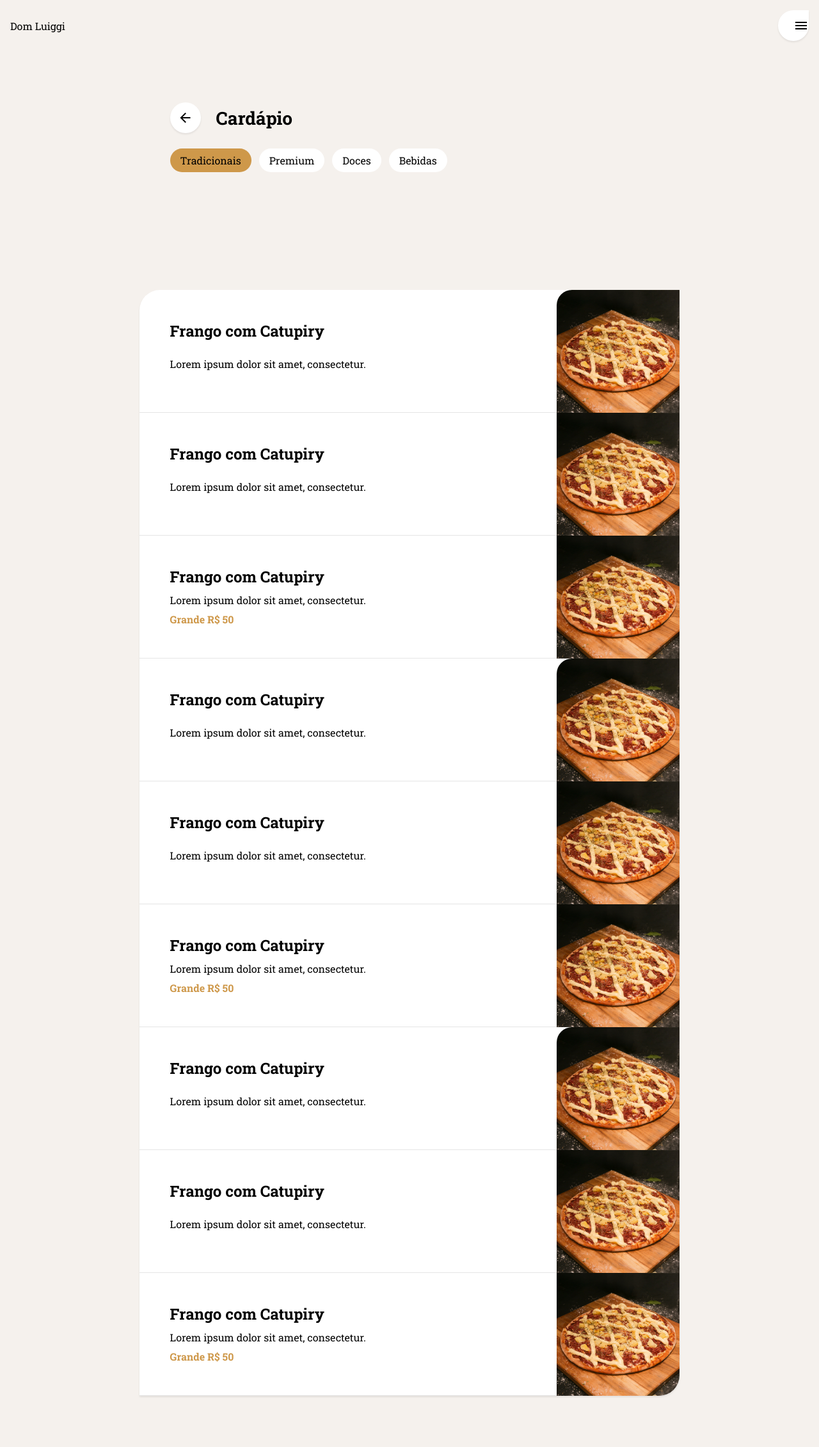
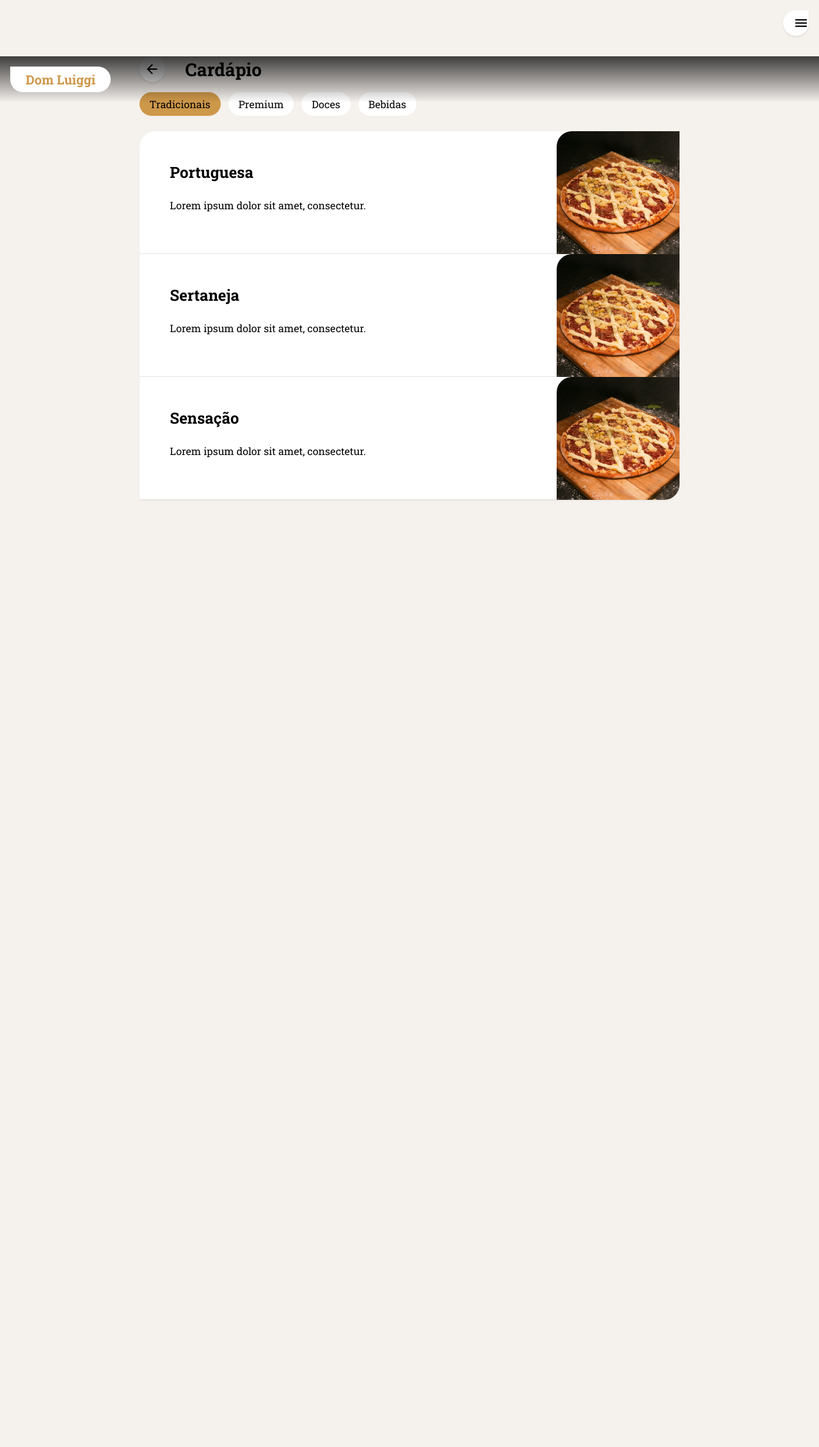
Before and after one commit to mordzin/domluiggi, a PHP site: page /cardapio.html in a window 1280 px wide. Shown: the whole page at 64% size. After the commit the page ends 782 px from the top, so only its background shows below. Run offline with PHP 8.4, Linux system fonts and the light colour scheme.

Commit message:
Site Dom Luiggi Home e Cardapio 90%

```diff
--- a/ahto.css
+++ b/ahto.css
@@ -39,8 +39,7 @@ section,
 .wrap {
 	display: grid;
 	width: 100%;
-	max-width: 100vw;
-	grid-template-columns: 1fr;
+	max-width: calc(100vw - 2rem);
 	grid-auto-rows: auto;
 	justify-self: center;
 	align-self: center;
@@ -82,21 +81,34 @@ section,
 /**/
 
 #mainHeader {
+	position: fixed;
+	width: 100vw;
 	display: grid;
-	grid-template-columns: 1fr 1fr;
-	grid-template-rows: 3rem;
+	grid-template-columns: auto 1fr 1fr;
+	grid-template-rows: 2.5rem;
 	padding: 1rem;
+	background: linear-gradient(to bottom, rgba(0,0,0,0.75) 0%,rgba(0,0,0,0) 100%);
+	z-index: 999;
 }
 
-#mainHeader .logo {
-	display: grid;
-	align-content: center;
+#domluiggi {
+	background-color: #fff;
 }
 
 #mainHeader .menu {
 	display: grid;
 	align-content: center;
 	justify-content: end;
+}
+
+#mainHeader .logo {
+	display: grid;
+	align-content: center;
+	padding: 0 1.5rem;
+	background-color: #fff;
+	border-radius: 3rem;
+	border-top-left-radius: 0;
+	color: var(--brand1);
 }
 
 
@@ -116,6 +128,11 @@ section,
 #pageHeader .pageHeader_tabs {
 	overflow: auto;
 	white-space: nowrap;
+	margin: 0 -1rem;
+}
+
+#pageHeader .pageHeader_tabs .tabs:first-child {
+	margin-left: 1rem;
 }
 
 #pageHeader .pageHeader_tabs::-webkit-scrollbar {
@@ -128,10 +145,6 @@ section,
 	padding: 0.5rem 1rem;
 	border-radius: 3rem;
 	margin-right: 0.5rem;
-}
-
-#pageHeader .pageHeader_tabs .tabs li:first-child {
-	margin-left: 1rem;
 }
 
 #pageHeader .pageHeader_tabs .tabs li:last-child {
@@ -184,6 +197,17 @@ section,
 	box-shadow: 0px 3px 6px 0px rgba(21,22,26,0.33);
 }
 
+.magic-padding-x {
+	padding-left: 1.5rem;
+	padding-right: 1.5rem;
+}
+
+.magic-padding-y {
+	padding-top: 1.5rem;
+	padding-bottom: 1.5rem;
+}
+
+
 a {
 	color: inherit;
 }
@@ -228,7 +252,7 @@ h3 {
 .btn,
 .btn-i {
 	border-radius: 4rem;
-	height: 3rem;
+	height: 2.5rem;
 	padding: 0 1rem;
 	cursor: pointer;
 	display: grid;
@@ -242,24 +266,31 @@ h3 {
 }
 
 .btn-i {
-	min-width: 3rem;
+	min-width: 2.5rem;
 	padding: 0;
 }
 
 
 /* === Cardápio === */
 
+.cardapio_wrap {
+	display: grid;
+	width: 100%;
+	max-width: 100vw;
+	justify-self: center;
+	align-self: center;
+}
+
 #cardapio {
-	display: grid;
-	grid-template-columns: 1fr;
 	background-color: #fff;
-	border-top-left-radius: 2rem;
-	border-bottom-right-radius: 2rem;
-	box-shadow: 0px 2px 3px 0px rgba(0,0,0,0.08);
+	border-top-left-radius: 1.5rem;
+	border-bottom-right-radius: 1.5rem;
 	overflow: hidden;
+	box-shadow: 0px 1px 2px 0px rgba(0,0,0,0.08);
 }
 
 #cardapio .cardapio-item {
+	position: relative;
 	display: grid;
 	grid-template-columns: 1fr 8rem;
 	grid-template-rows: 8rem;
@@ -270,7 +301,7 @@ h3 {
 	display: grid;
 	grid-gap: 0.5rem;
 	border-bottom: 1px solid rgba(0,0,0,0.1);
-	padding: 1.5rem;
+	padding: 1rem 1.5rem 1rem 2.5rem;
 }
 
 .item-info .item-description,
@@ -297,13 +328,14 @@ h3 {
 
 #mainMenu {
 	display: grid;
-	grid-template-rows: 5rem auto;
+	grid-template-rows: 4.5rem auto;
 	position: fixed;
 	right: 0;
 	width: 100%;
 	height: 100%;
 	max-width: 360px;
 	background-color: #fff;
+	z-index: 98;
 }
 
 #mainMenu .header-menu {
@@ -396,25 +428,62 @@ h3 {
 	to   { transform: translate(0, -8px); }
 }
 
+/*
+ MOdal
+ */
+
+ .modal {
+ 	position: fixed;
+ 	top: 0;
+ 	left: 0;
+ 	bottom: 0;
+ 	right: 0;
+ 	display: none;
+ 	overflow: auto;
+ 	background-color: #000000;
+ 	background-color: rgba(247, 243, 237, 0.95);
+ 	z-index: 9999;
+ }
+
+ .modal-window {
+ 	position: relative;
+ 	width: 100%;
+ 	padding: 0.5em;
+ }
+
+ .open {
+ 	display: block;
+ }
+
+ .gambis {
+ 	position: absolute;
+ 	top: 0;
+ 	left: 0;
+ 	width: 100%;
+ 	height: 100%;
+ }
+
+
 
  /* === Media Queries === */
 
-@media (min-width: 960px) {
+ @media (min-width: 640px) {
 
  	.wrap {
  		max-width: 66%;
-		padding: 5rem 3rem;
  	}
 
  	.l-dois {
  		grid-template-columns: 1fr 1fr;
  	}
 
-	#mainHeader {
+ 	.magic-padding-x {
+ 		padding-left: 0;
+ 		padding-right: 0;
  	}
 
-	#cardapio {
-		margin: 0 -3rem;
+ 	.cardapio_wrap {
+ 		max-width: 66vw;
  	}
 
  	#cardapio .cardapio-item .item-info {
@@ -439,7 +508,12 @@ h3 {
  		grid-template-rows: 12rem;
  	}
 
-	#pageHeader .pageHeader_tabs .tabs li:first-child {
+ 	#pageHeader .pageHeader_tabs {
+ 		margin: 0;
+ 	}
+
+ 	#pageHeader .pageHeader_tabs .tabs:first-child {
  		margin-left: 0;
  	}
+
  }
--- a/cardapio.html
+++ b/cardapio.html
@@ -13,11 +13,11 @@
 	crossorigin="anonymous"></script>
 	<script src="js/ahto.js"></script>
 </head>
-<body style="background-color: #F5F1ED;">
+<body style="background-color: #F5F1ED; padding-top: 5.5rem;">
 	<header id="mainHeader">
 		<nav id="mainMenu" style="display: none;">
 			<div class="header-menu">
-				<h2>Menu</h2>
+				<h3>Dom Luiggi</h3>
 			</div>
 			<ul>
 				<li>
@@ -27,22 +27,35 @@
 				</li>
 
 				<li class="active">
+					<a href="cardapio.html">
 						Cardápio
+					</a>
 				</li>
 				<li>
+					<a href="index.html">
 						Promoções
+					</a>
 				</li>
 				<li>
+					<a href="index.html">
 						Entrega
+					</a>
 				</li>
 				<li>
+					<a href="index.html">
 						Contato
+					</a>
 				</li>
 			</ul>
 		</nav>
+
 		<div class="logo">
-			Dom Luiggi
+			<a href="index.html">
+				<h3>Dom Luiggi</h3>
+			</a>
 		</div>
+
+		<div class="nothing"></div>
 		<div class="menu">
 			<button id="menuButton" class="menu btn-i corner-b fixed-b" onclick="$('#mainMenu').toggle();">
 				<i class="material-icons">
@@ -51,18 +64,18 @@
 			</button>
 		</div>
 	</header>
+
 	<!-- <div class="btn bg-brand1 move fixed-c corner-c">Pedir online</div> -->
-
-	<section>
-
+	<hedaer id="pageHeader">
 		<div class="wrap">
-			<hedaer id="pageHeader">
 			<div class="pageHeader_title">
+				<a href="index.html">
 					<button class="btn-i">
 						<i class="material-icons">
 							arrow_back
 						</i>
 					</button>
+				</a>
 				<h1>Cardápio</h1>
 			</div>
 			<div class="pageHeader_tabs">
@@ -89,97 +102,64 @@
 					</li>
 				</ul>
 			</div>
+		</div>
 	</header>
-		</div>
 
-		<div class="wrap">
-			<div id="cardapio">
+	<!-- data-dismiss="modal" -->
+	<!-- data-target="numSabores" data-toggle="modal" -->
+
+	<section>
+		<div id="cardapio" class="cardapio_wrap">
 
 			<ul id="pizzas-tradicionais">
-					<li class="cardapio-item">
+				<li id="pizza_portuguesa" class="cardapio-item">
+					<div class="gambis" data-target="viewPizza" data-toggle="modal"></div>
 					<div class="item-info">
-							<h4 class="item-title">Frango com Catupiry</h4>
+						<h4 class="item-title">Portuguesa</h4>
 						<p class="item-description">Lorem ipsum dolor sit amet, consectetur.</p>
 					</div>
 					<img src="img/sabora.jpg" class="item-img round-a">
 				</li>
-
-					<li class="cardapio-item">
-						<div class="item-info">
-							<h4 class="item-title">Frango com Catupiry</h4>
-							<p class="item-description">Lorem ipsum dolor sit amet, consectetur.</p>
-						</div>
-						<img src="img/sabora.jpg" class="item-img">
-					</li>
-
-					<li class="cardapio-item">
-						<div class="item-info">
-							<h4 class="item-title">Frango com Catupiry</h4>
-							<p class="item-description">Lorem ipsum dolor sit amet, consectetur.</p>
-							<p class="item-price">Grande R$ 50</p>
-						</div>
-						<img src="img/sabora.jpg" class="item-img">
-					</li>
 			</ul>
 
 			<ul id="pizzas-premium">
-					<li class="cardapio-item">
+				<li id="pizza_sertaneja" class="cardapio-item">
+					<div class="gambis" data-target="viewPizza" data-toggle="modal"></div>
 					<div class="item-info">
-							<h4 class="item-title">Frango com Catupiry</h4>
+						<h4 class="item-title">Sertaneja</h4>
 						<p class="item-description">Lorem ipsum dolor sit amet, consectetur.</p>
 					</div>
 					<img src="img/sabora.jpg" class="item-img round-a">
 				</li>
-
-					<li class="cardapio-item">
-						<div class="item-info">
-							<h4 class="item-title">Frango com Catupiry</h4>
-							<p class="item-description">Lorem ipsum dolor sit amet, consectetur.</p>
-						</div>
-						<img src="img/sabora.jpg" class="item-img">
-					</li>
-
-					<li class="cardapio-item">
-						<div class="item-info">
-							<h4 class="item-title">Frango com Catupiry</h4>
-							<p class="item-description">Lorem ipsum dolor sit amet, consectetur.</p>
-							<p class="item-price">Grande R$ 50</p>
-						</div>
-						<img src="img/sabora.jpg" class="item-img">
-					</li>
 			</ul>
 
 			<ul id="pizzas-doces">
-					<li class="cardapio-item">
+				<li id="pizza_sensacao" class="cardapio-item">
 					<div class="item-info">
-							<h4 class="item-title">Frango com Catupiry</h4>
+						<h4 class="item-title">Sensação</h4>
 						<p class="item-description">Lorem ipsum dolor sit amet, consectetur.</p>
 					</div>
 					<img src="img/sabora.jpg" class="item-img round-a">
 				</li>
+			</ul>
+		</div>
+	</section>
 
-					<li class="cardapio-item">
-						<div class="item-info">
-							<h4 class="item-title">Frango com Catupiry</h4>
-							<p class="item-description">Lorem ipsum dolor sit amet, consectetur.</p>
+
+	<!-- Modais -->
+
+	<div id="viewPizza" class="modal">
+		<div id="thePizza">
+			<img src="" class="thePizza_img fluid">
+			<h4 class="thePizza_title"></h4>
+			<p class="thePizza_description"></p>
 		</div>
-						<img src="img/sabora.jpg" class="item-img">
-					</li>
-
-					<li class="cardapio-item">
-						<div class="item-info">
-							<h4 class="item-title">Frango com Catupiry</h4>
-							<p class="item-description">Lorem ipsum dolor sit amet, consectetur.</p>
-							<p class="item-price">Grande R$ 50</p>
+		<nav class="nav-inferior">
+			<button data-dismiss="modal" class="botao-acao">
+				Fechar
+			</button>
+		</nav>
 	</div>
-						<img src="img/sabora.jpg" class="item-img">
-					</li>
-				</ul>
-
-			</div>
-		</div>
-
-	</section>
 
 </body>
 </html>
```
Also changed, not shown: index.html (+23 -26 lines), js/ahto.js (+41 -1 lines). Lines whose indentation alone changed are shown as unchanged.
